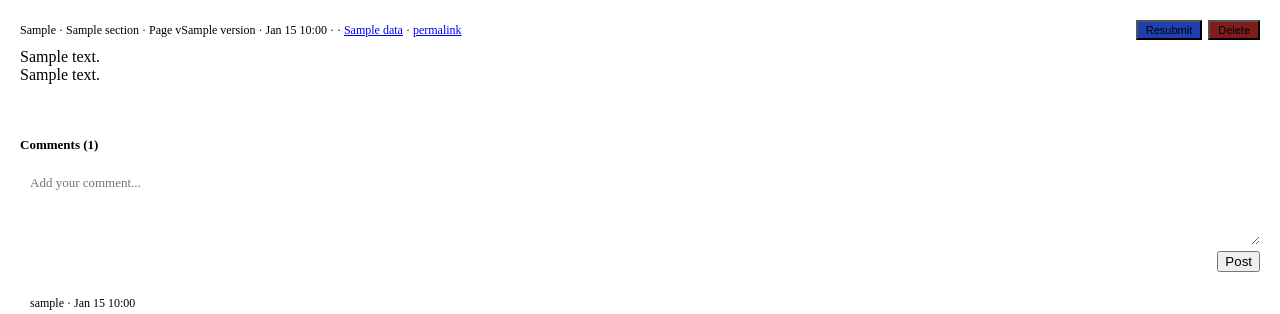
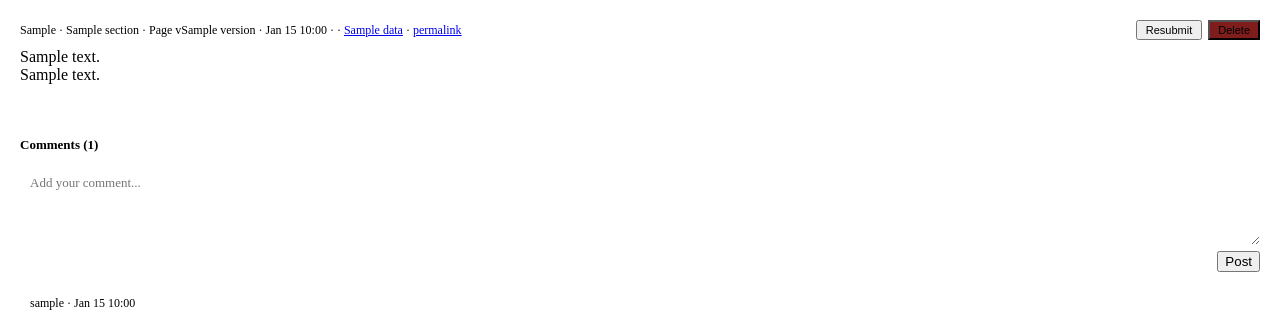
Before and after one commit to BNLNPPS/corun-ai, a Django app: template src/codoc_app/templates/codoc_app/_page_fragment.html in a window 1280 px wide. Shown: the top 314 px of the page. Run offline with Django 5.2, Linux system fonts and the light colour scheme; a user stored in the database is signed in; tables that the repository leaves empty hold one stand-in row (values such as "Sample post"); the template is opened without the code that fills it: most values are stand-ins (such as "Sample title", 1, 10 or a date in 2020); data that the repository does not hold is empty.

Commit message:
codoc page view: Resubmit uses default .btn blue, not a hardcoded one
Previous commit picked #1e40af out of nowhere when there was already
a friendly blue defined for every .btn on the page: #3d7ea6 in
base.html. Drop the background override so Resubmit matches every
other .btn (Post comment, etc.) on the same page automatically. Only
size overrides remain (font-size, padding) to match the small Delete
button it sits next to.

```diff
--- a/src/codoc_app/templates/codoc_app/_page_fragment.html
+++ b/src/codoc_app/templates/codoc_app/_page_fragment.html
@@ -13,7 +13,7 @@
         {% if user.is_authenticated %}
         <div style="display:flex;gap:6px;margin-left:12px">
             {% if page.data.job_id %}
-            <button class="btn" style="background:#1e40af;font-size:11px;padding:2px 8px" onclick="resubmitPage('{{ page.data.job_id }}')" title="Resubmit the same prompt to the same definition — creates a new job in the queue">Resubmit</button>
+            <button class="btn" style="font-size:11px;padding:2px 8px" onclick="resubmitPage('{{ page.data.job_id }}')" title="Resubmit the same prompt to the same definition — creates a new job in the queue">Resubmit</button>
             {% endif %}
             <button class="btn" style="background:#7f1d1d;font-size:11px;padding:2px 8px" onclick="deletePage('{{ page.group_id }}')">Delete</button>
         </div>
```
